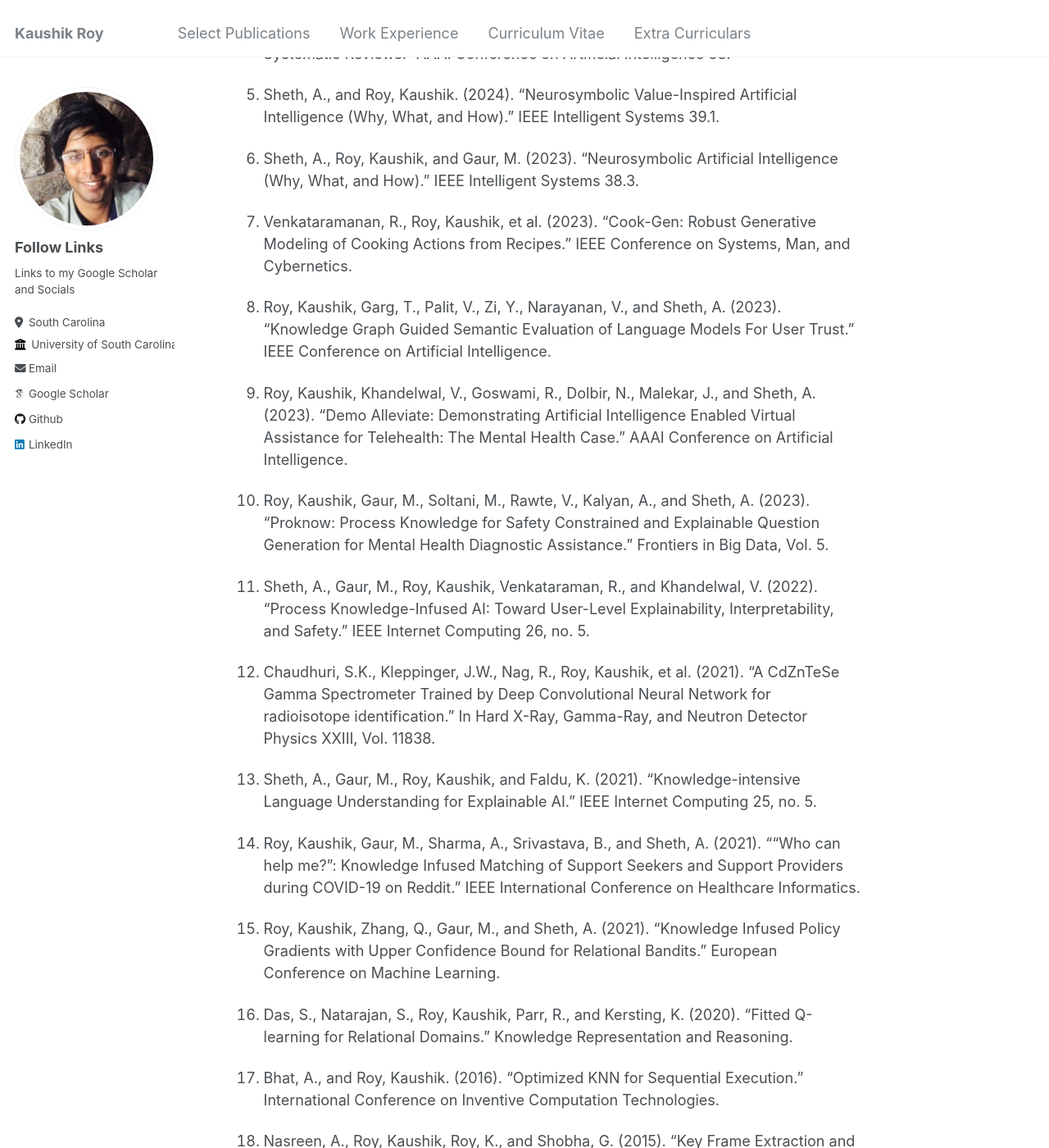
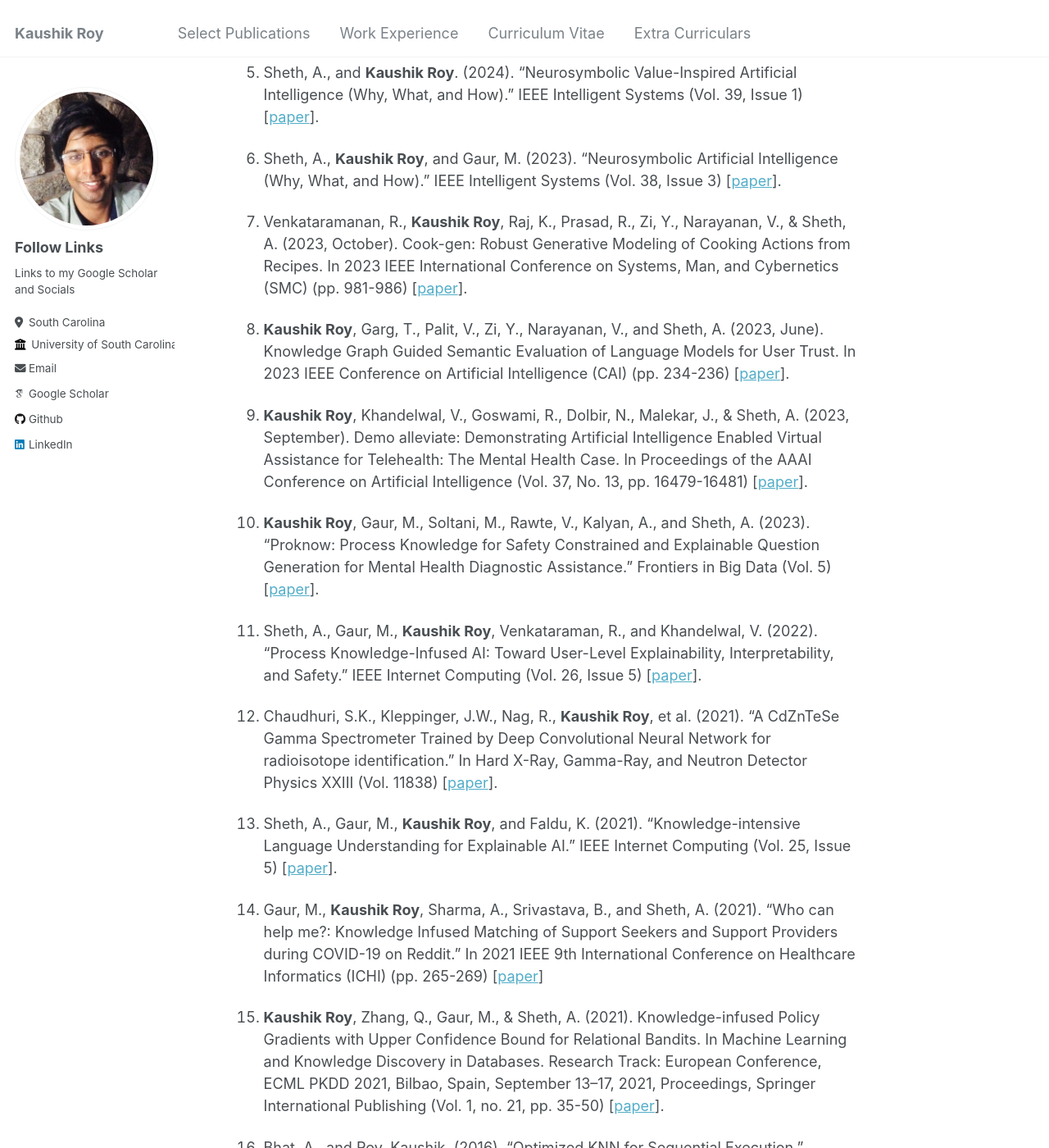
Before and after one commit to kauroy1994/home, a Jekyll site: the page built from _pages/markdown.md, in a window 1280 px wide and 1400 px high, scrolled down 974 px. Shown: the whole window at 82% size. Built offline with Jekyll 4.4.1, drawn with Linux system fonts in a browser that asks for light colours; some web fonts are replaced; some of the changed text lies outside the part shown.

Commit message:
Update markdown.md

```diff
--- a/_pages/markdown.md
+++ b/_pages/markdown.md
@@ -4,7 +4,7 @@ title: "Curriculum Vitae, Updated July 6th 2024."
 author_profile: true
 ---
 
-## 🏫 Education
+## 🎓 Education
 
 - **2020 – Present**: Ph.D. Candidate, [University of South Carolina](https://sc.edu/)
   - Topic: Process Knowledge-infused Learning and Reasoning
@@ -15,51 +15,49 @@ author_profile: true
 - **2011 – 2015**: B.E. Computer Science, [RV College of Engineering](https://www.rvce.edu.in/)
   - Thesis title: Computer Vision Algorithms for Background Understanding
 
-## 📰 Journal and Conference Publications
+## 📚 Journal and Conference Publications
 
-1. Tiwari, A., Sinan, M., Roy, Kaushik, Sheth, A., Saha, S., and Bhattacharyya, P. (2024). "Hi Model, generating 'nice' instead of 'good' is not as bad as generating 'rice'! Towards Context and Semantic Infused Dialogue Generation Loss Function and Evaluation Metric." European Conference on Machine Learning and Knowledge Discovery in Databases (ECML-PKDD).
+1. **Kaushik Roy**. Healthcare Assistance Challenges-Driven Neurosymbolic AI (2024). Biomedical Journal of Science & Technical Research (Vol. 58, Issue 2) [[paper](https://scholarcommons.sc.edu/cgi/viewcontent.cgi?article=1629&context=aii_fac_pub)].
 
-2. Pallagani, V., Roy, Kaushik, et al. (2024). "On the Prospects of Incorporating Large Language Models (LLMs) in Automated Planning and Scheduling (APS)." International Conference on Automated Planning and Scheduling (ICAPS).
+2. Pallagani, V., **Kaushik Roy**, et al. (2024). "On the Prospects of Incorporating Large Language Models in Automated Planning and Scheduling." In Proceedings of the International Conference on Automated Planning and Scheduling (Vol. 34, pp. 432-444) [[paper](https://ojs.aaai.org/index.php/ICAPS/article/download/31503/33663)].
 
-3. Shyalika, C., Roy, Kaushik, et al. (2024). "RI2AP: Robust and Interpretable 2D Anomaly Prediction in Assembly Pipelines." Sensors 24, no. 10: 3244.
+3. Shyalika, C., **Kaushik Roy**, et al. (2024). "RI2AP: Robust and Interpretable 2D Anomaly Prediction in Assembly Pipelines." Sensors (Vol. 24, Issue 10) [[paper](https://www.mdpi.com/1424-8220/24/10/3244/pdf)].
 
-4. Roy, Kaushik, Khandelwal, V., Vera, V., and Sheth, A. (2024). "GEAR-Up: Generative AI and External Knowledge-based Retrieval Upgrading Scholarly Article Searches for Systematic Reviews." AAAI Conference on Artificial Intelligence 38.
+4. **Kaushik Roy**, Khandelwal, V., Vera, V., Surana, H., Heckman, H., & Sheth, A. (2024, March). GEAR-Up: Generative AI and External Knowledge-Based Retrieval: Upgrading Scholarly Article Searches for Systematic Reviews. In Proceedings of the AAAI Conference on Artificial Intelligence (Vol. 38, No. 21, pp. 23823-23825) [[paper](https://ojs.aaai.org/index.php/AAAI/article/view/30577/32739)].
 
-5. Sheth, A., and Roy, Kaushik. (2024). "Neurosymbolic Value-Inspired Artificial Intelligence (Why, What, and How)." IEEE Intelligent Systems 39.1.
+5. Sheth, A., and **Kaushik Roy**. (2024). "Neurosymbolic Value-Inspired Artificial Intelligence (Why, What, and How)." IEEE Intelligent Systems (Vol. 39, Issue 1) [[paper](https://ieeexplore.ieee.org/iel7/9670/10453363/10453391.pdf?casa_token=jSBD-lIgCsMAAAAA:WuZhjQxMcKOsTzR6Y-GhpmPJC7ciclwGHpmZReW4aFigbRWfuI9thQ0l9BfAiQOns2DvP_RB)].
 
-6. Sheth, A., Roy, Kaushik, and Gaur, M. (2023). "Neurosymbolic Artificial Intelligence (Why, What, and How)." IEEE Intelligent Systems 38.3.
+6. Sheth, A., **Kaushik Roy**, and Gaur, M. (2023). "Neurosymbolic Artificial Intelligence (Why, What, and How)." IEEE Intelligent Systems (Vol. 38, Issue 3) [[paper](https://ieeexplore.ieee.org/iel7/9670/10148655/10148662.pdf?casa_token=tBPCIItkXucAAAAA:6cGAJKlln8zqSefXsGfi_x4t0Txp1JFUH_sT0hnuuzkebP0nb2Sf4jg5GOJ4oEHyD4Jx6bFc)].
 
-7. Venkataramanan, R., Roy, Kaushik, et al. (2023). "Cook-Gen: Robust Generative Modeling of Cooking Actions from Recipes." IEEE Conference on Systems, Man, and Cybernetics.
+7. Venkataramanan, R., **Kaushik Roy**, Raj, K., Prasad, R., Zi, Y., Narayanan, V., & Sheth, A. (2023, October). Cook-gen: Robust Generative Modeling of Cooking Actions from Recipes. In 2023 IEEE International Conference on Systems, Man, and Cybernetics (SMC) (pp. 981-986) [[paper](https://ieeexplore.ieee.org/iel7/10391856/10393862/10394432.pdf?casa_token=8Hjofcm7KCsAAAAA:u0Z13JtzVV00fGaITZCQZP6Ps1F_cj3oPW6NsU-w4zz60BByslLrPEboOTU_EdnJtD2tIMJW)].
 
-8. Roy, Kaushik, Garg, T., Palit, V., Zi, Y., Narayanan, V., and Sheth, A. (2023). "Knowledge Graph Guided Semantic Evaluation of Language Models For User Trust." IEEE Conference on Artificial Intelligence.
+8. **Kaushik Roy**, Garg, T., Palit, V., Zi, Y., Narayanan, V., and Sheth, A. (2023, June). Knowledge Graph Guided Semantic Evaluation of Language Models for User Trust. In 2023 IEEE Conference on Artificial Intelligence (CAI) (pp. 234-236) [[paper](https://arxiv.org/pdf/2305.04989)].
 
-9. Roy, Kaushik, Khandelwal, V., Goswami, R., Dolbir, N., Malekar, J., and Sheth, A. (2023). "Demo Alleviate: Demonstrating Artificial Intelligence Enabled Virtual Assistance for Telehealth: The Mental Health Case." AAAI Conference on Artificial Intelligence.
+9. **Kaushik Roy**, Khandelwal, V., Goswami, R., Dolbir, N., Malekar, J., & Sheth, A. (2023, September). Demo alleviate: Demonstrating Artificial Intelligence Enabled Virtual Assistance for Telehealth: The Mental Health Case. In Proceedings of the AAAI Conference on Artificial Intelligence (Vol. 37, No. 13, pp. 16479-16481) [[paper](https://ojs.aaai.org/index.php/AAAI/article/view/27085/26857)].
 
-10. Roy, Kaushik, Gaur, M., Soltani, M., Rawte, V., Kalyan, A., and Sheth, A. (2023). "Proknow: Process Knowledge for Safety Constrained and Explainable Question Generation for Mental Health Diagnostic Assistance." Frontiers in Big Data, Vol. 5.
+10. **Kaushik Roy**, Gaur, M., Soltani, M., Rawte, V., Kalyan, A., and Sheth, A. (2023). "Proknow: Process Knowledge for Safety Constrained and Explainable Question Generation for Mental Health Diagnostic Assistance." Frontiers in Big Data (Vol. 5) [[paper](https://www.frontiersin.org/articles/10.3389/fdata.2022.1056728/pdf)].
 
-11. Sheth, A., Gaur, M., Roy, Kaushik, Venkataraman, R., and Khandelwal, V. (2022). "Process Knowledge-Infused AI: Toward User-Level Explainability, Interpretability, and Safety." IEEE Internet Computing 26, no. 5.
+11. Sheth, A., Gaur, M., **Kaushik Roy**, Venkataraman, R., and Khandelwal, V. (2022). "Process Knowledge-Infused AI: Toward User-Level Explainability, Interpretability, and Safety." IEEE Internet Computing (Vol. 26, Issue 5) [[paper](https://ieeexplore.ieee.org/iel7/4236/9889120/09889132.pdf?casa_token=EGFftKitAHIAAAAA:o7oUegyp3OUsZb2aUI88J97IGNDrGhTSqatJlJri8OiWia__udllHVIC3iCBTt3KtF601nnc)].
 
-12. Chaudhuri, S.K., Kleppinger, J.W., Nag, R., Roy, Kaushik, et al. (2021). "A CdZnTeSe Gamma Spectrometer Trained by Deep Convolutional Neural Network for radioisotope identification." In Hard X-Ray, Gamma-Ray, and Neutron Detector Physics XXIII, Vol. 11838.
+12. Chaudhuri, S.K., Kleppinger, J.W., Nag, R., **Kaushik Roy**, et al. (2021). "A CdZnTeSe Gamma Spectrometer Trained by Deep Convolutional Neural Network for radioisotope identification." In Hard X-Ray, Gamma-Ray, and Neutron Detector Physics XXIII (Vol. 11838) [[paper](https://scholarcommons.sc.edu/cgi/viewcontent.cgi?article=1545&context=aii_fac_pub)].
 
-13. Sheth, A., Gaur, M., Roy, Kaushik, and Faldu, K. (2021). "Knowledge-intensive Language Understanding for Explainable AI." IEEE Internet Computing 25, no. 5.
+13. Sheth, A., Gaur, M., **Kaushik Roy**, and Faldu, K. (2021). "Knowledge-intensive Language Understanding for Explainable AI." IEEE Internet Computing (Vol. 25, Issue 5) [[paper](https://ieeexplore.ieee.org/iel7/4236/9565405/09514440.pdf?casa_token=oZmj5hDj31QAAAAA:-My73_vFFd6hcDHSIcjK6TDQszUN5ouON-fWu7UQZm04gmS_b26R_yHdcj2R6orUzkXh5jp-)].
 
-14. Roy, Kaushik, Gaur, M., Sharma, A., Srivastava, B., and Sheth, A. (2021). ""Who can help me?": Knowledge Infused Matching of Support Seekers and Support Providers during COVID-19 on Reddit." IEEE International Conference on Healthcare Informatics.
+14. Gaur, M., **Kaushik Roy**, Sharma, A., Srivastava, B., and Sheth, A. (2021). "Who can help me?: Knowledge Infused Matching of Support Seekers and Support Providers during COVID-19 on Reddit."  In 2021 IEEE 9th International Conference on Healthcare Informatics (ICHI) (pp. 265-269) [[paper](https://ieeexplore.ieee.org/iel7/9565698/9565699/09565766.pdf?casa_token=yY3ddWrJyE4AAAAA:RamZPcTRCDuEhJT1aanBllvKZWmNmsfF7ufHEJpUkMtqtijzkHGdJ4WKfCj_PR00-wppY2WB)]
 
-15. Roy, Kaushik, Zhang, Q., Gaur, M., and Sheth, A. (2021). "Knowledge Infused Policy Gradients with Upper Confidence Bound for Relational Bandits." European Conference on Machine Learning.
+15. **Kaushik Roy**, Zhang, Q., Gaur, M., & Sheth, A. (2021). Knowledge-infused Policy Gradients with Upper Confidence Bound for Relational Bandits. In Machine Learning and Knowledge Discovery in Databases. Research Track: European Conference, ECML PKDD 2021, Bilbao, Spain, September 13–17, 2021, Proceedings, Springer International Publishing (Vol. 1, no. 21, pp. 35-50) [[paper](https://arxiv.org/pdf/2106.13895)].
 
-16. Das, S., Natarajan, S., Roy, Kaushik, Parr, R., and Kersting, K. (2020). "Fitted Q-learning for Relational Domains." Knowledge Representation and Reasoning.
+16. Bhat, A., and Roy, Kaushik. (2016). "Optimized KNN for Sequential Execution." International Conference on Inventive Computation Technologies.
 
-17. Bhat, A., and Roy, Kaushik. (2016). "Optimized KNN for Sequential Execution." International Conference on Inventive Computation Technologies.
+17. Nasreen, A., Roy, Kaushik, Roy, K., and Shobha, G. (2015). "Key Frame Extraction and Foreground Modelling using K-means Clustering." International Conference on Computational Intelligence, Communication Systems and Networks.
 
-18. Nasreen, A., Roy, Kaushik, Roy, K., and Shobha, G. (2015). "Key Frame Extraction and Foreground Modelling using K-means Clustering." International Conference on Computational Intelligence, Communication Systems and Networks.
+18. Bhat, A.G., Roy, Kaushik, Anchalia, P.P., and Jeevith, H.M. (2015). "Design and Implementation of a Dynamic Intelligent Traffic Control System." UKSim-AMSS International Conference on Modelling and Simulation.
 
-19. Bhat, A.G., Roy, Kaushik, Anchalia, P.P., and Jeevith, H.M. (2015). "Design and Implementation of a Dynamic Intelligent Traffic Control System." UKSim-AMSS International Conference on Modelling and Simulation.
+19. Anchalia, P.P., Roy, Kaushik, and Roy, K. (2015). "Two Class Fisher's Linear Discriminant Analysis Using MapReduce." UKSim-AMSS International Conference on Modelling and Simulation.
 
-20. Anchalia, P.P., Roy, Kaushik, and Roy, K. (2015). "Two Class Fisher's Linear Discriminant Analysis Using MapReduce." UKSim-AMSS International Conference on Modelling and Simulation.
+20. Anchalia, P.P., and Roy, Kaushik. (2014). "The k-nearest Neighbor Algorithm using MapReduce Paradigm." International Conference on Intelligent Systems, Modelling and Simulation.
 
-21. Anchalia, P.P., and Roy, Kaushik. (2014). "The k-nearest Neighbor Algorithm using MapReduce Paradigm." International Conference on Intelligent Systems, Modelling and Simulation.
-
-## 📰 Symposium and Workshop Publications
+## 📜 Symposium and Workshop Publications
 
 1. Roy, Kaushik, Oltramari, A., Zi, Y., Shyalika, C., Narayanan, V., and Sheth, A. (2024). "Causal Event Graph-Guided Language-based Spatiotemporal Question Answering." AAAI Spring Symposium on Empowering Machine Learning and Large Language Models with Domain and Commonsense Knowledge.
 
```
